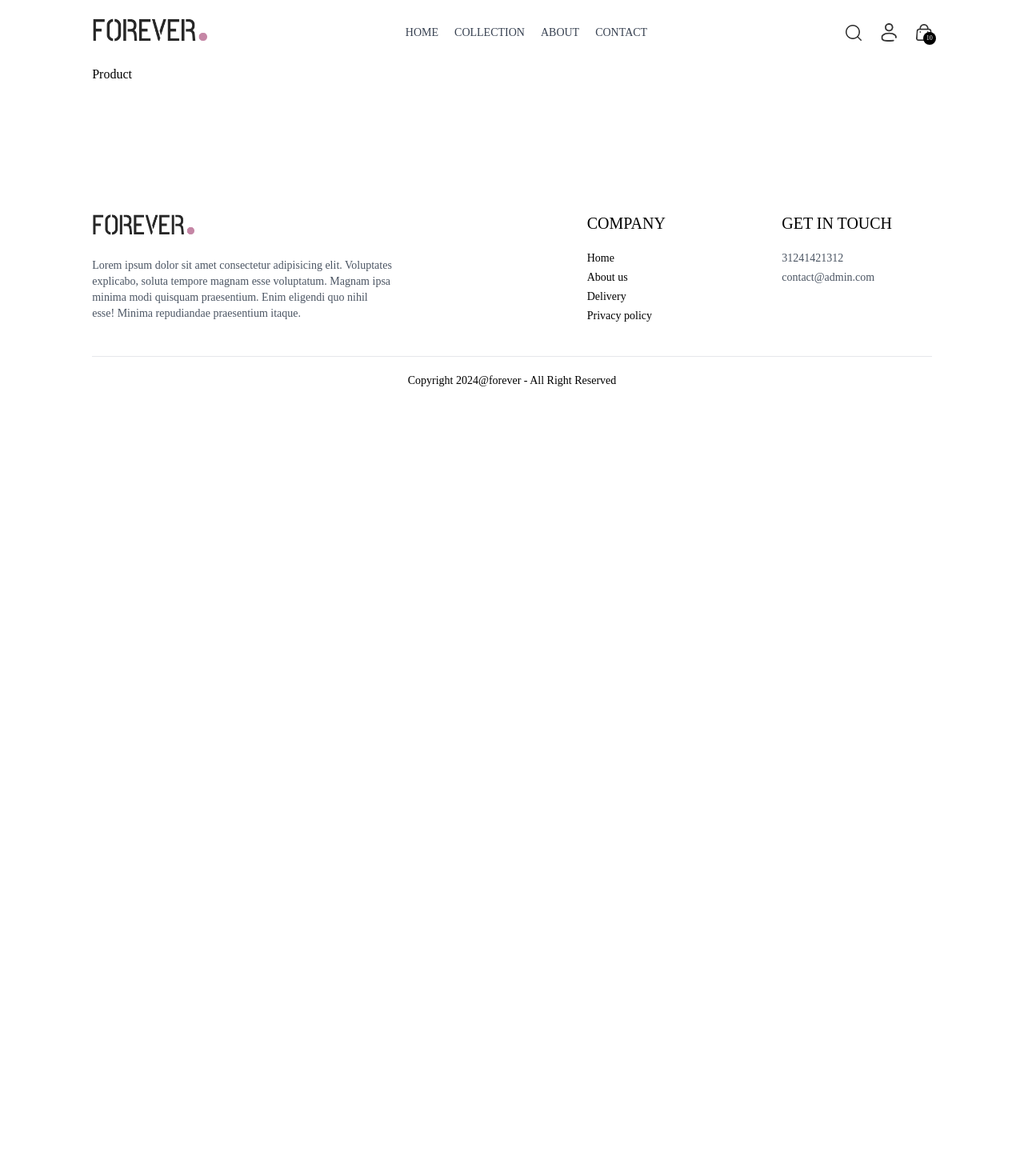
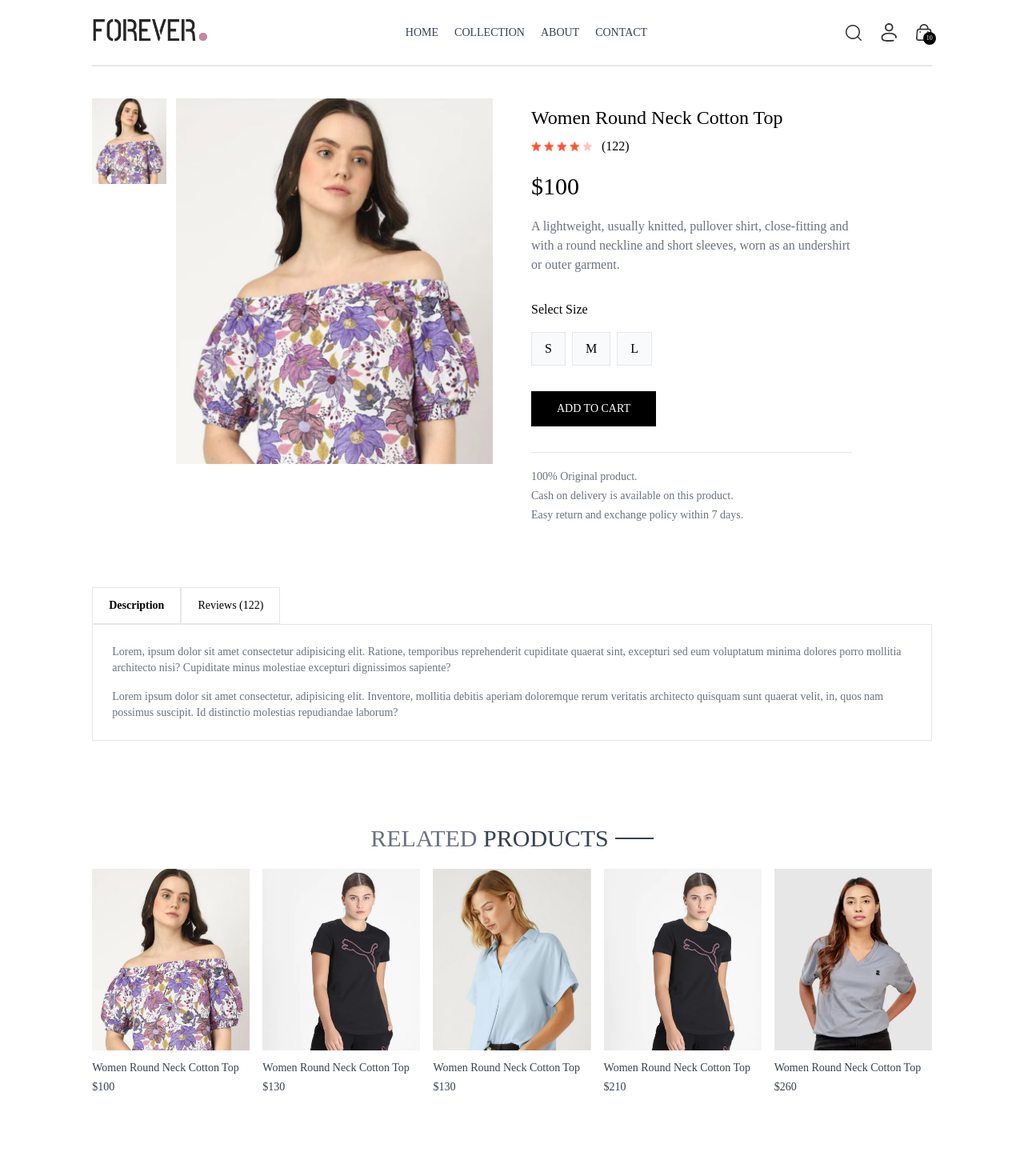
Before and after one commit to karimgaber12/foreverEcommerce, a React (Vite) app: page /product/aaaaa in a window 1280 px wide. Shown: the top 1470 px of the page at 80% size. Before the commit the page ends 800 px from the top, so only its background shows below. Built offline with nearby package versions, Linux system fonts and the light colour scheme.

Commit message:
finish Product details and related products

```diff
--- /dev/null
+++ b/src/components/RelatedProducts.jsx
@@ -0,0 +1,44 @@
+/* eslint-disable react-hooks/exhaustive-deps */
+/* eslint-disable react/prop-types */
+/* eslint-disable no-unused-vars */
+import React, { useContext, useEffect, useState } from "react";
+import { ShopContext } from "../context/ShopContext";
+import Title from "./Title";
+import ProductItem from "./ProductItem";
+const RelatedProducts = ({ category, subCategory }) => {
+  const { products } = useContext(ShopContext);
+  const [related, setRelated] = useState([]);
+
+  useEffect(() => {
+    if (products.length > 0) {
+      let productsCopy = products.slice();
+
+      productsCopy = productsCopy.filter((item) => category === item.category);
+      productsCopy = productsCopy.filter(
+        (item) => subCategory === item.subCategory
+      );
+
+      setRelated(productsCopy.slice(0, 5));
+    }
+  }, [products]);
+  return (
+    <div className="my-24">
+      <div className="text-center text-3xl py-2">
+        <Title text1={"RELATED"} text2={"PRODUCTS"} />
+      </div>
+      <div className="grid grid-cols-2 sm:grid-cols-3 md:grid-cols-4 lg:grid-cols-5 gap-4 gap-y-6">
+        {related.map((item, index) => (
+          <ProductItem
+            key={index}
+            id={item._id}
+            name={item.name}
+            price={item.price}
+            image={item.image}
+          />
+        ))}
+      </div>
+    </div>
+  );
+};
+
+export default RelatedProducts;
--- a/src/index.css
+++ b/src/index.css
@@ -14,3 +14,12 @@
   font-weight: 400;
   font-style: normal;
 }
+::-webkit-scrollbar {
+  display: none;
+}
+@media (max-width: 640px) {
+  a.active {
+    background-color: black;
+    color: white;
+  }
+}
--- a/src/pages/Product.jsx
+++ b/src/pages/Product.jsx
@@ -1,8 +1,125 @@
+/* eslint-disable react-hooks/exhaustive-deps */
 /* eslint-disable no-unused-vars */
-import React from "react";
+import React, { useContext, useEffect, useState } from "react";
+import { useParams } from "react-router-dom";
+import { ShopContext } from "../context/ShopContext";
+import { assets } from "../assets/assets";
+import RelatedProducts from "../components/RelatedProducts";
+function Product() {
+  const { productId } = useParams();
+  const { products, currency } = useContext(ShopContext);
+  const [productData, setProductData] = useState(false);
+  const [image, setImage] = useState("");
+  const [size, setSize] = useState("");
 
-function Product() {
-  return <div>Product</div>;
+  const fetchProductData = async () => {
+    products.map((item) => {
+      if (item._id === productId) {
+        setProductData(item);
+        setImage(item.image[0]);
+        return null;
+      }
+    });
+  };
+  useEffect(() => {
+    fetchProductData();
+  }, [productId, productData]);
+  return productData ? (
+    <div className="border-t-2 pt-10 transition-opacity ease-in duration-500 opacity-100">
+      {/*Product Data*/}
+      <div className="flex gap-12 sm:gap-12 flex-col sm:flex-row">
+        {/*Product Images*/}
+        <div className="flex-1 flex flex-col-reverse gap-3 sm:flex-row">
+          <div className="flex sm:flex-col overflow-x-auto sm:overflow-y-scroll justify-between sm:justify-normal sm:w-[18.7%] w-full">
+            {productData.image.map((item, index) => (
+              <img
+                onClick={() => setImage(item)}
+                src={item}
+                key={index}
+                className="w-[24%] sm:w-full sm:mb-3 flex-shrink-0 cursor-pointer"
+                alt=""
+              />
+            ))}
+          </div>
+          <div className="w-full sm:w-[80%]">
+            <img className="w-full h-auto" src={image} alt="" />
+          </div>
+        </div>
+        {/*Product INFO*/}
+        <div className="flex-1">
+          <h1 className="font-medium text-2xl mt-2">{productData.name}</h1>
+          <div className="flex items-center gap-1 mt-2">
+            <img src={assets.star_icon} alt="" className="w-3 5" />
+            <img src={assets.star_icon} alt="" className="w-3 5" />
+            <img src={assets.star_icon} alt="" className="w-3 5" />
+            <img src={assets.star_icon} alt="" className="w-3 5" />
+            <img src={assets.star_dull_icon} alt="" className="w-3 5" />
+            <p className="pl-2">(122)</p>
+          </div>
+          <p className="mt-5 text-3xl font-medium">
+            {currency}
+            {productData.price}
+          </p>
+          <p className="mt-5 text-gray-500 md:w-4/5">
+            {productData.description}
+          </p>
+          <div className="flex flex-col gap-4 my-8">
+            <p>Select Size</p>
+            <div className="flex gap-2">
+              {productData.sizes.map((item, index) => (
+                <button
+                  onClick={() => setSize(item)}
+                  className={`border py-2 px-4 bg-gray-100 ${
+                    item === size ? "border-orange-500" : "bg-gray-50"
+                  }`}
+                  key={index}
+                >
+                  {item}
+                </button>
+              ))}
+            </div>
+          </div>
+          <button className="bg-black text-white px-8 py-3 text-sm active:bg-gray-700">
+            ADD TO CART
+          </button>
+          <hr className="mt-8 sm:w-4/5" />
+          <div className="text-sm text-gray-500 mt-5 flex flex-col gap-1">
+            <p>100% Original product.</p>
+            <p>Cash on delivery is available on this product.</p>
+            <p>Easy return and exchange policy within 7 days.</p>
+          </div>
+        </div>
+      </div>
+      {/*Description*/}
+      <div className="mt-20">
+        <div className="flex">
+          <b className="border px-5 py-3 text-sm">Description</b>
+          <p className="border px-5 py-3 text-sm">Reviews (122)</p>
+        </div>
+        <div className="flex flex-col gap-4 border px-6 py-6 text-sm text-gray-500">
+          <p>
+            Lorem, ipsum dolor sit amet consectetur adipisicing elit. Ratione,
+            temporibus reprehenderit cupiditate quaerat sint, excepturi sed eum
+            voluptatum minima dolores porro mollitia architecto nisi? Cupiditate
+            minus molestiae excepturi dignissimos sapiente?
+          </p>
+          <p>
+            Lorem ipsum dolor sit amet consectetur, adipisicing elit. Inventore,
+            mollitia debitis aperiam doloremque rerum veritatis architecto
+            quisquam sunt quaerat velit, in, quos nam possimus suscipit. Id
+            distinctio molestias repudiandae laborum?
+          </p>
+        </div>
+      </div>
+      {/*related product*/}
+      <RelatedProducts
+        category={productData.category}
+        subCategory={productData.subCategory}
+      />
+    </div>
+  ) : (
+    <div className="opacity-0"></div>
+  );
 }
 
 export default Product;
```
